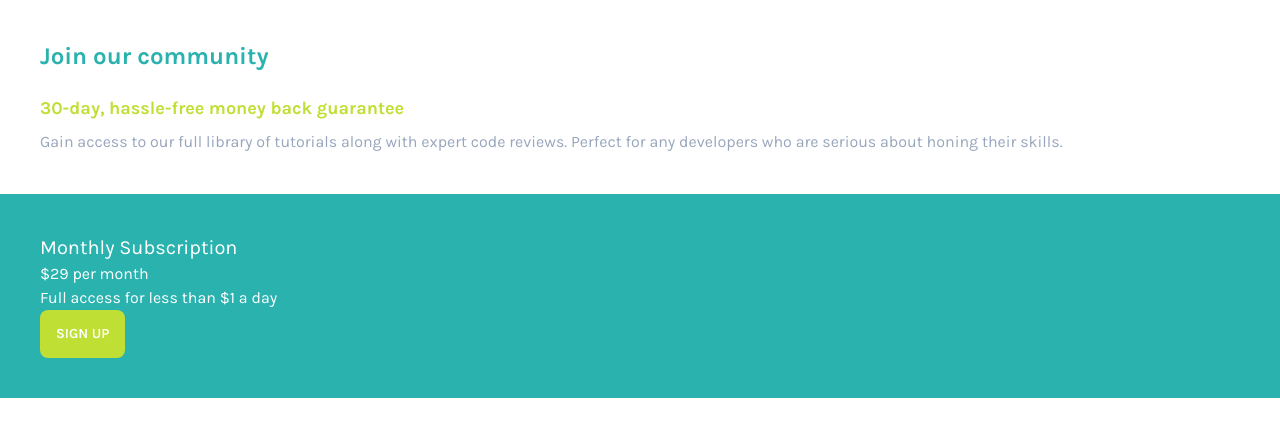
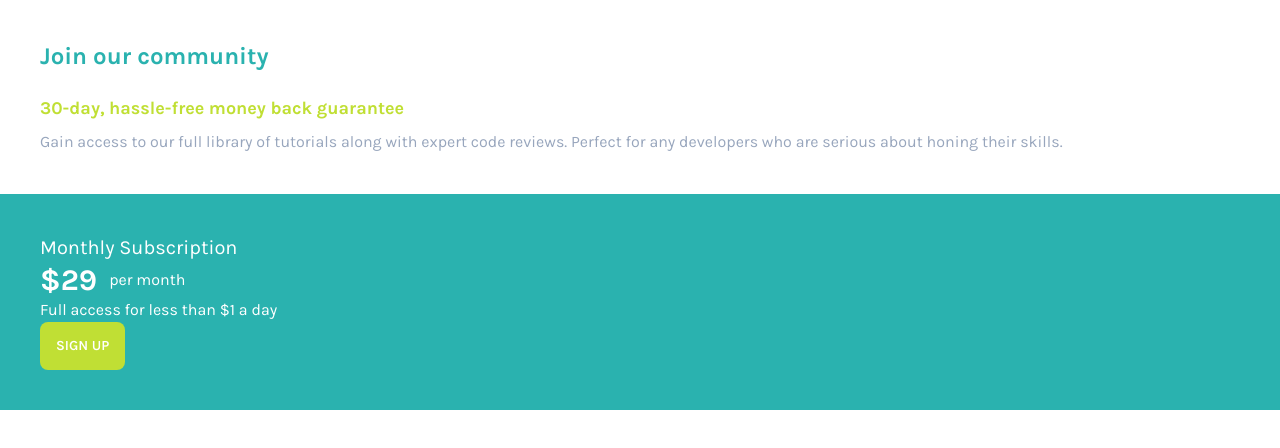
Before and after one commit to chungvuiloong/single-price-grid-component, a Next.js app: page / in a window 1280 px wide. Shown: the top 448 px of the page. Built offline with nearby package versions, Linux system fonts and the light colour scheme.

Commit message:
Added container. Made text in 1 line. Center vert

```diff
--- a/src/app/page.tsx
+++ b/src/app/page.tsx
@@ -12,7 +12,10 @@ export default function Home() {
         </div>
         <div className='bg-Cyan p-10 text-white'>
             <h2 className='text-xl'>Monthly Subscription</h2>
-            <div>$29 per month</div>
+            <div className='flex flex-row gap-3'>
+               <div className='text-3xl font-bold'>$29</div>
+               <div className='self-center'>per month</div>
+            </div>
             <div>Full access for less than $1 a day</div>
             <button className="btn bg-Bright-Yellow border-none text-white">Sign Up</button>
         </div>
```
